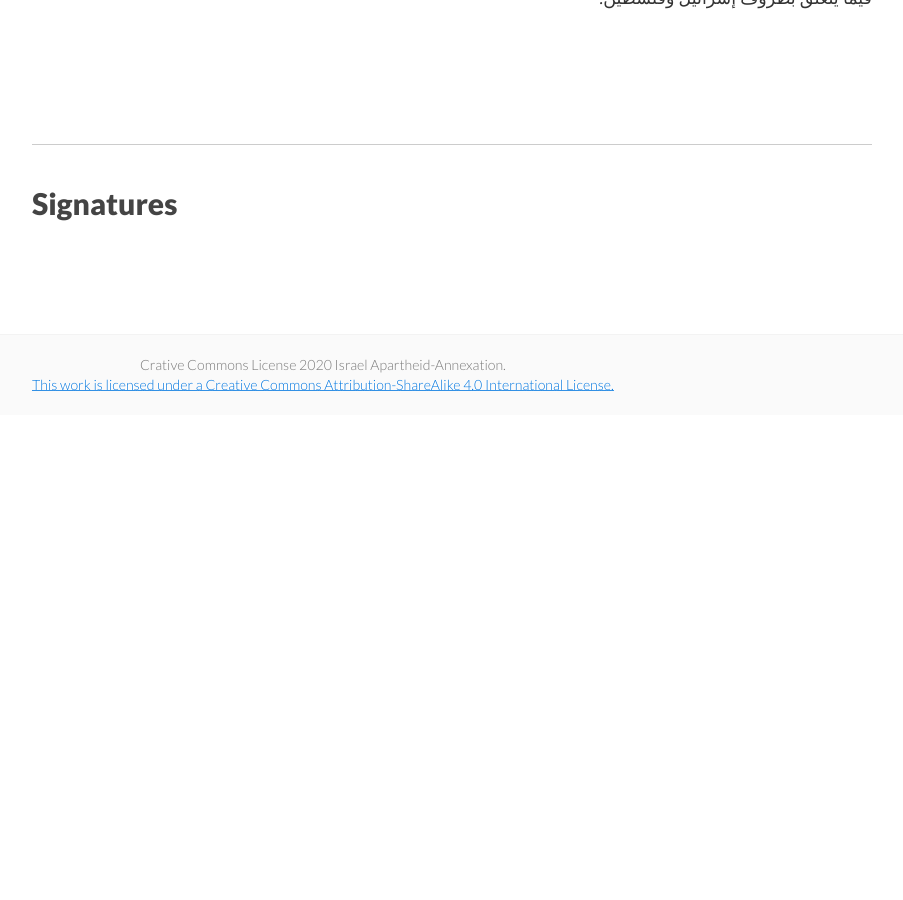
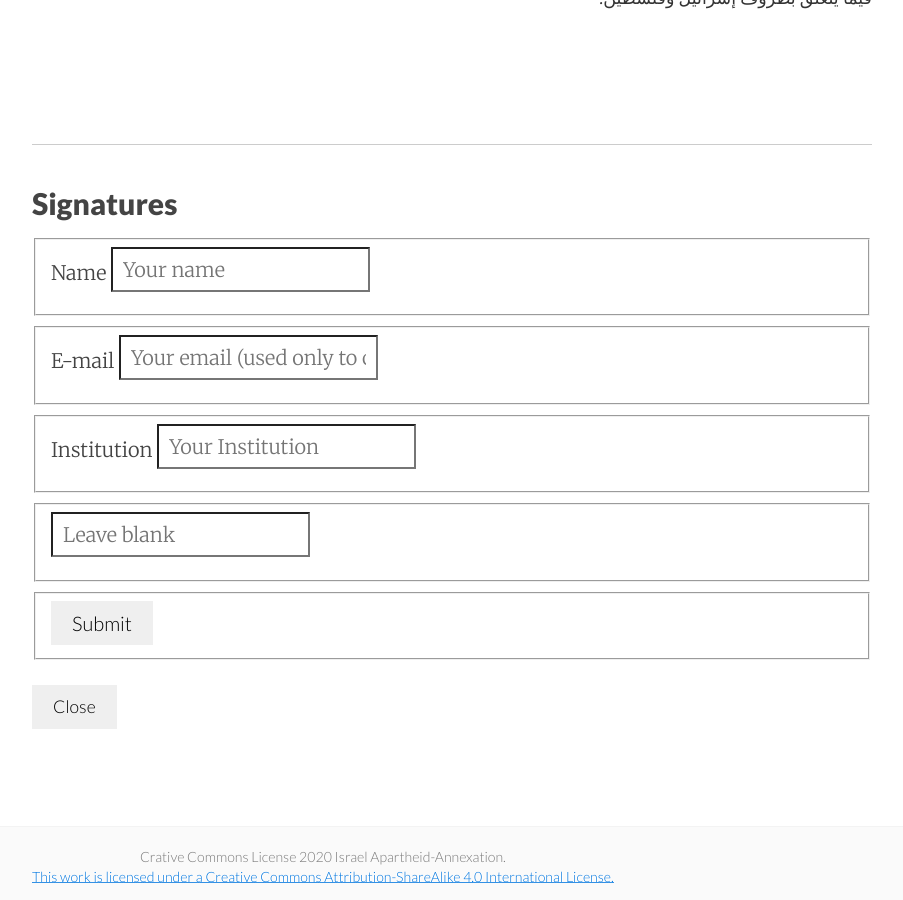
Before and after one commit to adamdjbrett/annexation.site, a Jekyll site: the page built from index.html, in a window 1280 px wide and 900 px high, scrolled down 2768 px. Shown: the whole window, without its empty margins (188-1091 px from the left). Built offline with Jekyll 4.4.1, drawn with Linux system fonts in a browser that asks for light colours; nearby versions of some CDN libraries; the list of posts is cut into pages by our own code; before the commit the page ends 3183 px from its top, so only the background shows below that.

Commit message:
Revert "working on staticman"
This reverts commit b81f1ab8f16c3796575b95d4c75eb41430f3616b.

```diff
--- /dev/null
+++ b/_includes/comment_form.html
@@ -0,0 +1,69 @@
+<form class="js-form form" method="post" action="{{ site.staticman_url }}">
+  <input type="hidden" name="options[origin]" value="{{ page.url | absolute_url }}">
+  <input type="hidden" name="options[parent]" value="{{ page.url | absolute_url }}">
+  <input type="hidden" id="comment-replying-to" name="fields[replying_to]" value="">
+  <input type="hidden" id="comment-replying-to-uid" name="fields[replying_to_uid]" value="">
+  <input type="hidden" name="options[slug]" value="{{ page.slug }}">
+  <input type="hidden" name="options[reCaptcha][siteKey]" value="{{ site.reCaptcha.siteKey }}">
+  <input type="hidden" name="options[reCaptcha][secret]"  value="{{ site.reCaptcha.secret }}">
+
+  <fieldset>
+    <div class="textfield">
+      <label for="comment-form-name">Name
+        <input class="textfield__input" name="fields[name]" type="text" id="comment-form-name" placeholder="Your name"/>
+      </label>
+    </div>
+  </fieldset>
+
+  <fieldset>
+    <div class="textfield">
+      <label for="comment-form-email">E-mail
+        <input class="textfield__input" name="fields[email]" type="email" id="comment-form-email" placeholder="Your email (used only to confirm signatures.)"/>
+      </label>
+    </div>
+  </fieldset>
+
+  <fieldset>
+    <div class="textfield">
+      <label for="comment-form-institution">Institution
+        <input class="textfield__input" name="fields[institution]" type="text" id="comment-form-institution" placeholder="Your Institution"/>
+      </label>
+    </div>
+  </fieldset>
+
+  <fieldset>
+    <div class="textfield hp">
+      <label for="hp">
+        <input class="textfield__input" name="fields[hp]" id="hp" type="text" placeholder="Leave blank">
+      </label>
+    </div>
+  </fieldset>
+
+
+
+  <fieldset>
+    <button class="button" id="comment-form-submit">
+      Submit
+    </button>
+  </fieldset>
+
+</form>
+
+<article class="modal mdl-card mdl-shadow--2dp">
+  <div>
+    <h3 class="modal-title js-modal-title"></h3>
+  </div>
+  <div class="mdl-card__supporting-text js-modal-text"></div>
+  <div class="mdl-card__actions mdl-card--border">
+    <button class="button mdl-button--colored mdl-js-button mdl-js-ripple-effect js-close-modal">Close</button>
+  </div>
+</article>
+
+<svg version="1.1" xmlns="http://www.w3.org/2000/svg" xmlns:xlink="http://www.w3.org/1999/xlink" style="display:none" >
+  <symbol id="icon-loading" viewBox="149.8 37.8 499.818 525"><path d="M557.8 187.8c13.8 0 24.601-10.8 24.601-24.6S571.6 138.6 557.8 138.6s-24.6 10.8-24.6 24.6c0 13.2 10.8 24.6 24.6 24.6zm61.2 90.6c-16.8 0-30.6 13.8-30.6 30.6s13.8 30.6 30.6 30.6 30.6-13.8 30.6-30.6c.6-16.8-13.2-30.6-30.6-30.6zm-61.2 145.2c-20.399 0-36.6 16.2-36.6 36.601 0 20.399 16.2 36.6 36.6 36.6 20.4 0 36.601-16.2 36.601-36.6C595 439.8 578.2 423.6 557.8 423.6zM409 476.4c-24 0-43.2 19.199-43.2 43.199s19.2 43.2 43.2 43.2 43.2-19.2 43.2-43.2S433 476.4 409 476.4zM260.8 411c-27 0-49.2 22.2-49.2 49.2s22.2 49.2 49.2 49.2 49.2-22.2 49.2-49.2-22.2-49.2-49.2-49.2zm-10.2-102c0-27.6-22.8-50.4-50.4-50.4-27.6 0-50.4 22.8-50.4 50.4 0 27.6 22.8 50.4 50.4 50.4 27.6 0 50.4-22.2 50.4-50.4zm10.2-199.8c-30 0-54 24-54 54s24 54 54 54 54-24 54-54-24.6-54-54-54zM409 37.8c-35.4 0-63.6 28.8-63.6 63.6S374.2 165 409 165s63.6-28.8 63.6-63.6-28.2-63.6-63.6-63.6z"/>
+  </symbol>
+</svg>
+
+{% comment %}
+	from: https://github.com/eduardoboucas/popcorn/blob/gh-pages/_includes/modal.html
+{% endcomment %}
--- /dev/null
+++ b/_includes/comments.html
@@ -0,0 +1,31 @@
+<section class="comments">
+  <!--<p> Page slug is: {{ page.slug }} </p>
+  {{ site.data.comments | inspect }} -->
+
+  {% if site.data.comments[page.slug] %}
+  <!-- Existing comments -->
+  <hr>
+  <div class="comments__existing">
+    <h2>Comments</h2>
+    {% assign comments = site.data.comments[page.slug] | where_exp: "item", "item.replying_to == ''" %}
+    {% assign comments_by_date = comments | sort: 'date' | reverse %}
+    <!-- List main comments in reverse date order, newest first. List replies in date order, oldest first. -->
+    {% for comment in comments_by_date %}
+    {% assign index       = forloop.length | plus: 1 | minus: forloop.index %}
+    {% assign r           = comment.replying_to %}
+    {% assign replying_to = r | to_integer %}
+    {% assign email       = comment.email %}
+    {% assign name        = comment.name %}
+    {% assign url         = comment.institution %}
+    {% assign date        = comment.date %}
+    {% assign uid         = comment._id %}
+    {% include comment.html index=index replying_to=replying_to email=email name=name url=url date=date message=message uid=uid %}
+    {% endfor %}
+  </div>
+  {% endif %}
+
+  <!-- New comment form -->
+  <div id="respond" class="comment__new">
+    {% include comment_form.html %}
+  </div>
+</section>
--- a/_includes/footer.html
+++ b/_includes/footer.html
@@ -11,6 +11,8 @@
   </div>
 </footer>
 <script src="https://www.google.com/recaptcha/api.js" async defer></script>
+<script src="https://ajax.googleapis.com/ajax/libs/jquery/2.1.4/jquery.min.js"></script>
+<script src="{{ '/assets/main.js' | relative_url }}"></script>
 <script type="text/javascript">
     if ("serviceWorker" in navigator) {
       navigator.serviceWorker.register("{{ '/sw.js' | relative_url }}")
--- /dev/null
+++ b/_sass/comment-styles.scss
@@ -0,0 +1,168 @@
+// comment styles from
+// https://github.com/willymcallister/willymcallister.github.io/blob/fbc7f396fbe80186b1abc63e436ec509190c1b3a/assets/main.scss
+
+$base-font-size:    18px !default;
+
+
+//
+// Staticman new comment form
+//
+input, select, textarea, label, button {
+//    @extend body;
+    -webkit-text-size-adjust: 100%;
+    -webkit-font-feature-settings: "kern" 1;
+        -moz-font-feature-settings: "kern" 1;
+        -o-font-feature-settings: "kern" 1;
+            font-feature-settings: "kern" 1;
+    font-kerning: normal;
+}
+fieldset {
+    border: none;
+    padding: 0;
+}
+
+.textfield {
+    width: 420px;
+    max-width: 100%;
+    padding: 0.5rem 0;
+}
+
+.hp {
+    display: none;
+}
+
+textarea {
+    vertical-align: top;
+}
+.textfield__input {
+    border: 1px solid rgba(0,0,0,.12);
+    padding: 4px 5px;
+    width: 100%;
+    font-size: .75rem;
+}
+.notify-me, .g-recaptcha {
+    padding: 0.5rem 0;
+}
+.button {
+    background: rgba(158,158,158,.2);
+    box-shadow: 0 2px 2px 2px rgba(0,0,0,.14);
+    border: none;
+    border-radius: 2px;
+    padding: 4px 8px;
+    overflow: hidden;
+    cursor: pointer;
+    -webkit-transition-duration: 0.4s;
+    transition-duration: 0.4s;
+    margin: 4px 0px 0px 0px;
+}
+button:hover {
+    background-color: #414141;
+    color: white;
+}
+
+//
+// Staticman existing comments
+//
+.comments {
+}
+.comment__new {
+    padding: 0px 0px 14px 0px;
+}
+.comment__author {
+    color: #414141;
+}
+.comment__date {
+    font-size: .75rem;
+}
+.comment__body {
+    font-size: .75rem;
+}
+.comment__meta {
+    text-align: left;
+    color: #414141;
+    font-size: .75rem;
+}
+.comments__existing {
+    padding: 8px 0px 0px 0px;
+}
+.comment {
+    border-top: 0px solid #414141-light;
+    padding: 0px 0px 0px 0px;
+    margin-bottom: 1em;
+}
+.comment.child {
+    margin-left: 3em;
+}
+.comment__reply-link {
+    color: #414141;
+    font-size: .75rem;
+    cursor: pointer;
+}
+
+//
+// Pop-up modal window for Staticman comments
+//
+.show-modal {
+    overflow: hidden;
+    position: relative;
+}
+.show-modal:before {
+    position: absolute;
+    content: '';
+    top: 0;
+    left: 0;
+    width: 100%;
+    height: 100%;
+    z-index: 999;
+    background-color: rgba(255, 255, 255, 0.85);
+}
+.show-modal .modal {
+    display: block;
+}
+.mdl-card {
+    min-height: 200px;
+    overflow: hidden;
+    z-index: 1;
+    position: relative;
+    background: #fff;
+    box-sizing: border-box;
+}
+.modal {
+    display: none;
+    position: fixed;
+    width: 330px;
+    top: 50%;
+    left: 50%;
+    margin-left: -150px;
+    margin-top: -150px;
+    min-height: 0;
+    z-index: 9999;
+    box-shadow: 0 2px 2px 2px rgba(0,0,0,.14);
+    padding: 16px;
+    border-radius: 2px;
+    background: white;
+}
+.mdl-shadow--16dp {
+    box-shadow: 0 16px 24px 2px rgba(0,0,0,.14),0 6px 30px 5px rgba(0,0,0,.12),0 8px 10px -5px rgba(0,0,0,.2);
+}
+.mdl-card__supporting-text {
+    overflow: hidden;
+    padding: 16px;
+    width: 90%;
+}
+.modal-title {
+    margin-bottom: 0px;
+}
+
+.disabled {
+    input,
+    button,
+    textarea,
+    label {
+        pointer-events: none;
+        cursor: not-allowed;
+        filter: alpha(opacity=65);
+        box-shadow: none;
+        opacity: 0.65;
+    }
+}
--- /dev/null
+++ b/assets/main.js
@@ -0,0 +1,159 @@
+// Static comments
+// from: https://github.com/eduardoboucas/popcorn/blob/gh-pages/js/main.js
+(function ($) {
+  var $comments = $('.js-comments');
+
+  $('.js-form').submit(function () {
+    var form = this;
+
+
+    $("#comment-form-submit").html(
+      '<svg class="icon spin"><use xlink:href="#icon-loading"></use></svg> Sending...'
+    );
+    $(form).addClass('disabled');
+
+    $.ajax({
+      type: $(this).attr('method'),
+      url:  $(this).attr('action'),
+      data: $(this).serialize(),
+      contentType: 'application/x-www-form-urlencoded',
+      success: function (data) {
+        showModal('Comment submitted', 'Thanks! Your comment is <a href="https://github.com/travisdowns/travisdowns.github.io/pulls">pending</a>. It will appear when approved.');
+
+        $("#comment-form-submit")
+          .html("Submit");
+
+        $(form)[0].reset();
+        $(form).removeClass('disabled');
+        grecaptcha.reset();
+      },
+      error: function (err) {
+        console.log(err);
+        var ecode = (err.responseJSON || {}).errorCode || "unknown";
+        showModal('Error', 'An error occured.<br>[' + ecode + ']');
+        $("#comment-form-submit").html("Submit")
+        $(form).removeClass('disabled');
+        grecaptcha.reset();
+      }
+    });
+    return false;
+  });
+
+  $('.js-close-modal').click(function () {
+    $('body').removeClass('show-modal');
+  });
+
+  function showModal(title, message) {
+    $('.js-modal-title').text(title);
+    $('.js-modal-text').html(message);
+    $('body').addClass('show-modal');
+  }
+})(jQuery);
+
+// Staticman comment replies, from https://github.com/mmistakes/made-mistakes-jekyll
+// modified from Wordpress https://core.svn.wordpress.org/trunk/wp-includes/js/comment-reply.js
+// Released under the GNU General Public License - https://wordpress.org/about/gpl/
+// addComment.moveForm is called from comment.html when the reply link is clicked.
+var addComment = {
+  // commId - the id attribute of the comment replied to (e.g., "comment-10")
+  // parentId - the numeric index of comment repleid to (e.g., 10)
+  // respondId - the string 'respond', I guess
+  // postId - the page slug
+  moveForm: function( commId, parentId, respondId, postId, parentUid ) {
+    var div, element, style, cssHidden,
+    t           = this,                    //t is the addComment object, with functions moveForm and I, and variable respondId
+    comm        = t.I( commId ),                                // whole comment
+    respond     = t.I( respondId ),                             // whole new comment form
+    cancel      = t.I( 'cancel-comment-reply-link' ),           // whole reply cancel link
+    parent      = t.I( 'comment-replying-to' ),                 // hidden element in the comment
+    parentuidF  = t.I( 'comment-replying-to-uid' ),             // a hidden element in the comment
+    post        = t.I( 'comment-post-slug' ),                   // null
+    commentForm = respond.getElementsByTagName( 'form' )[0];    // the <form> part of the comment_form div
+
+    if ( ! comm || ! respond || ! cancel || ! parent || ! commentForm ) {
+      return;
+    }
+
+    t.respondId = respondId;
+    postId = postId || false;
+
+    if ( ! t.I( 'sm-temp-form-div' ) ) {
+      div = document.createElement( 'div' );
+      div.id = 'sm-temp-form-div';
+      div.style.display = 'none';
+      respond.parentNode.insertBefore( div, respond ); //create and insert a bookmark div right before comment form
+    }
+
+    comm.parentNode.insertBefore( respond, comm.nextSibling );  //move the form from the bottom to above the next sibling
+    if ( post && postId ) {
+      post.value = postId;
+    }
+    parent.value = parentId;
+    parentuidF.value = parentUid;
+    cancel.style.display = '';                        //make the cancel link visible
+
+    cancel.onclick = function() {
+      var t       = addComment,
+      temp    = t.I( 'sm-temp-form-div' ),            //temp is the original bookmark
+      respond = t.I( t.respondId );                   //respond is the comment form
+
+      if ( ! temp || ! respond ) {
+        return;
+      }
+
+      t.I( 'comment-replying-to' ).value = null;      // forget the identity of the reply-to comment
+      t.I( 'comment-replying-to-uid' ).value = null;
+      temp.parentNode.insertBefore( respond, temp );  //move the comment form to its original location
+      temp.parentNode.removeChild( temp );            //remove the bookmark div
+      this.style.display = 'none';                    //make the cancel link invisible
+      this.onclick = null;                            //retire the onclick handler
+      return false;
+    };
+
+    /*
+     * Set initial focus to the first form focusable element.
+     * Try/catch used just to avoid errors in IE 7- which return visibility
+     * 'inherit' when the visibility value is inherited from an ancestor.
+     */
+    try {
+      for ( var i = 0; i < commentForm.elements.length; i++ ) {
+        element = commentForm.elements[i];
+        cssHidden = false;
+
+        // Modern browsers.
+        if ( 'getComputedStyle' in window ) {
+          style = window.getComputedStyle( element );
+        // IE 8.
+        } else if ( document.documentElement.currentStyle ) {
+        style = element.currentStyle;
+        }
+
+      /*
+       * For display none, do the same thing jQuery does. For visibility,
+       * check the element computed style since browsers are already doing
+       * the job for us. In fact, the visibility computed style is the actual
+       * computed value and already takes into account the element ancestors.
+       */
+        if ( ( element.offsetWidth <= 0 && element.offsetHeight <= 0 ) || style.visibility === 'hidden' ) {
+          cssHidden = true;
+        }
+
+        // Skip form elements that are hidden or disabled.
+        if ( 'hidden' === element.type || element.disabled || cssHidden ) {
+          continue;
+        }
+
+        element.focus();
+        // Stop after the first focusable element.
+        break;
+      }
+
+    } catch( er ) {}
+
+    return false;
+  },
+
+  I: function( id ) {
+    return document.getElementById( id );
+  }
+};
--- a/index.html
+++ b/index.html
@@ -57,3 +57,6 @@ comments: true
 <br />
 <hr />
 <h2 name="signatures">Signatures</h2>
+{% if page.comments == true %}
+  {% include comments.html %}
+{% endif %}
```
Also changed, not shown: _includes/comment.html (added, +44 -0 lines).
